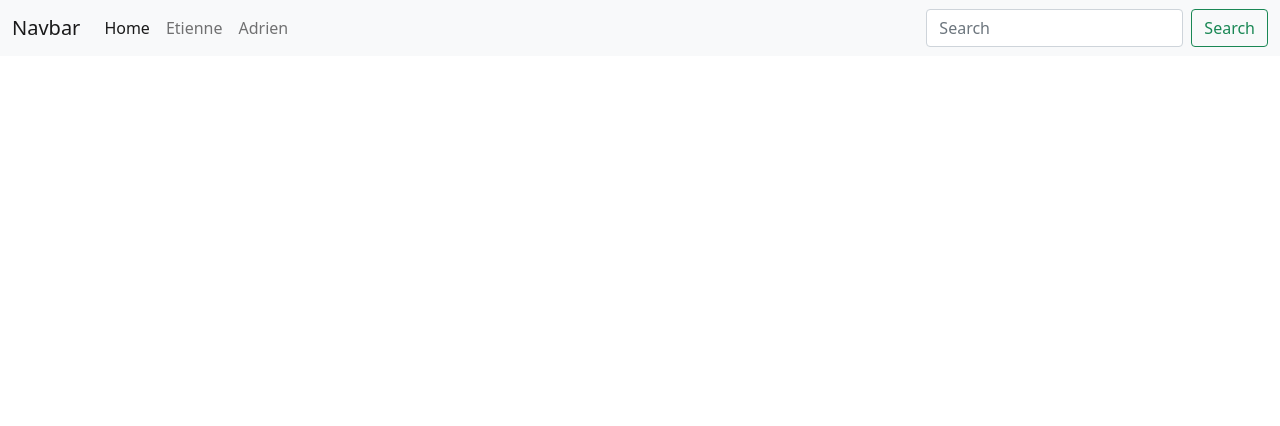
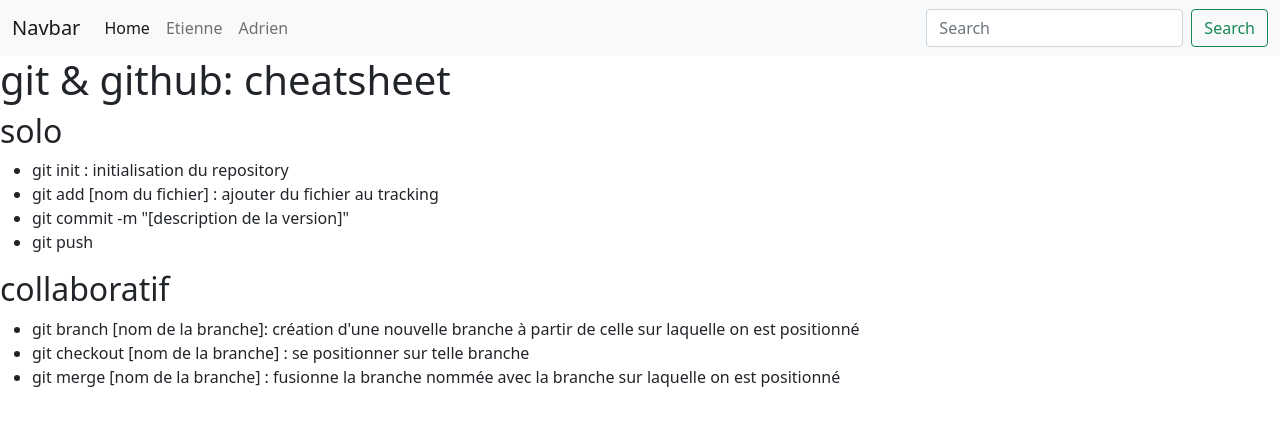
Before and after one commit to Adrien-Ray/visualtgr, a PHP site: page /etienne.php in a window 1280 px wide. Shown: the top 426 px of the page. Run offline with PHP 8.4, Linux system fonts and the light colour scheme.

Commit message:
Rédaction d'une feuille mémo github

```diff
--- a/etienne.php
+++ b/etienne.php
@@ -1,3 +1,32 @@
-<?php include "header.php"?>
+<?php include "header.php" ?>
 
-<?php include "footer.php"?>
+
+<h1>git & github: cheatsheet</h1>
+<h2>solo</h2>
+<ul>
+
+    <li>git init : initialisation du repository </li>
+    <li>git add [nom du fichier] : ajouter du fichier au tracking </li>
+    <li>git commit -m "[description de la version]"</li>
+    <li>git push</li>
+</ul>
+
+<h2>collaboratif</h2>
+
+<ul>
+
+
+    <li>git branch [nom de la branche]: création d'une nouvelle branche à partir de celle sur laquelle on est positionné</li>
+    <li>git checkout [nom de la branche] : se positionner sur telle branche</li>
+    <li>git merge [nom de la branche] : fusionne la branche nommée avec la branche sur laquelle on est positionné</li>
+
+</ul>
+
+
+
+
+
+
+
+
+<?php include "footer.php" ?>
```
